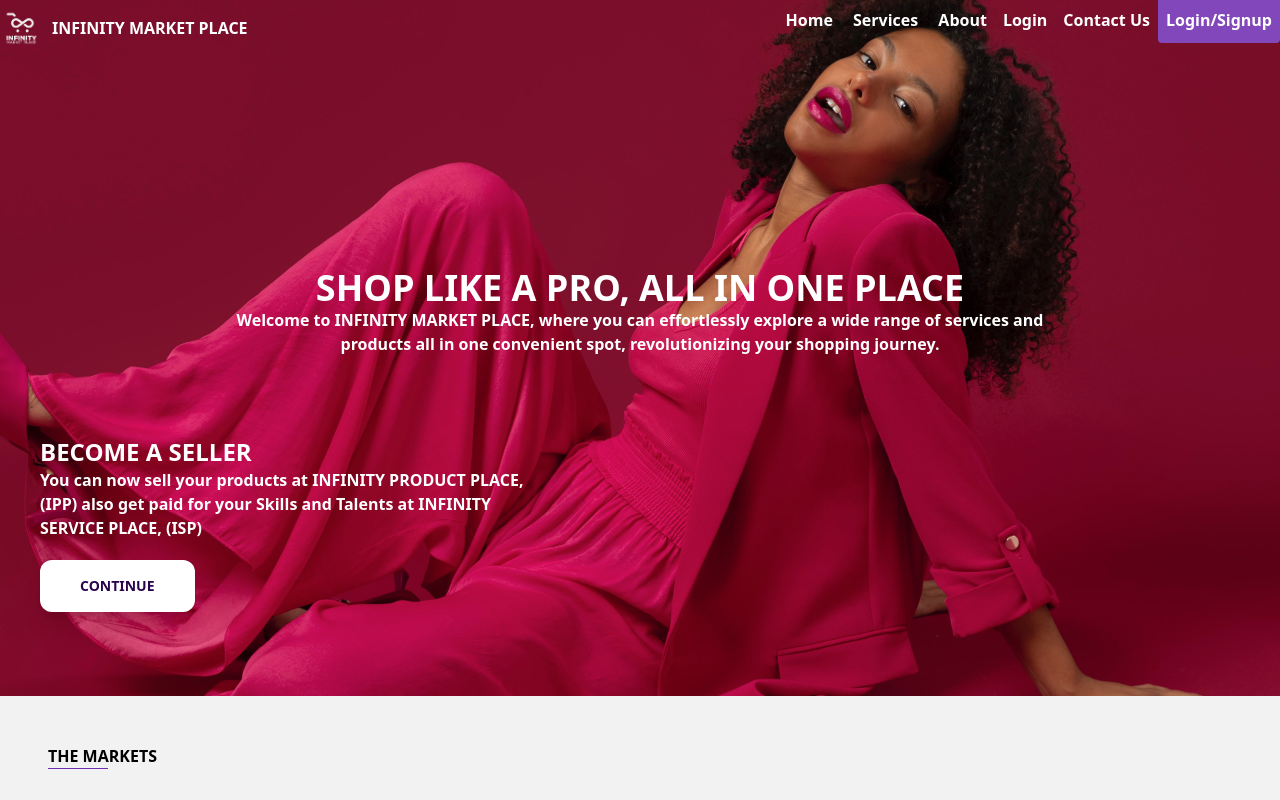
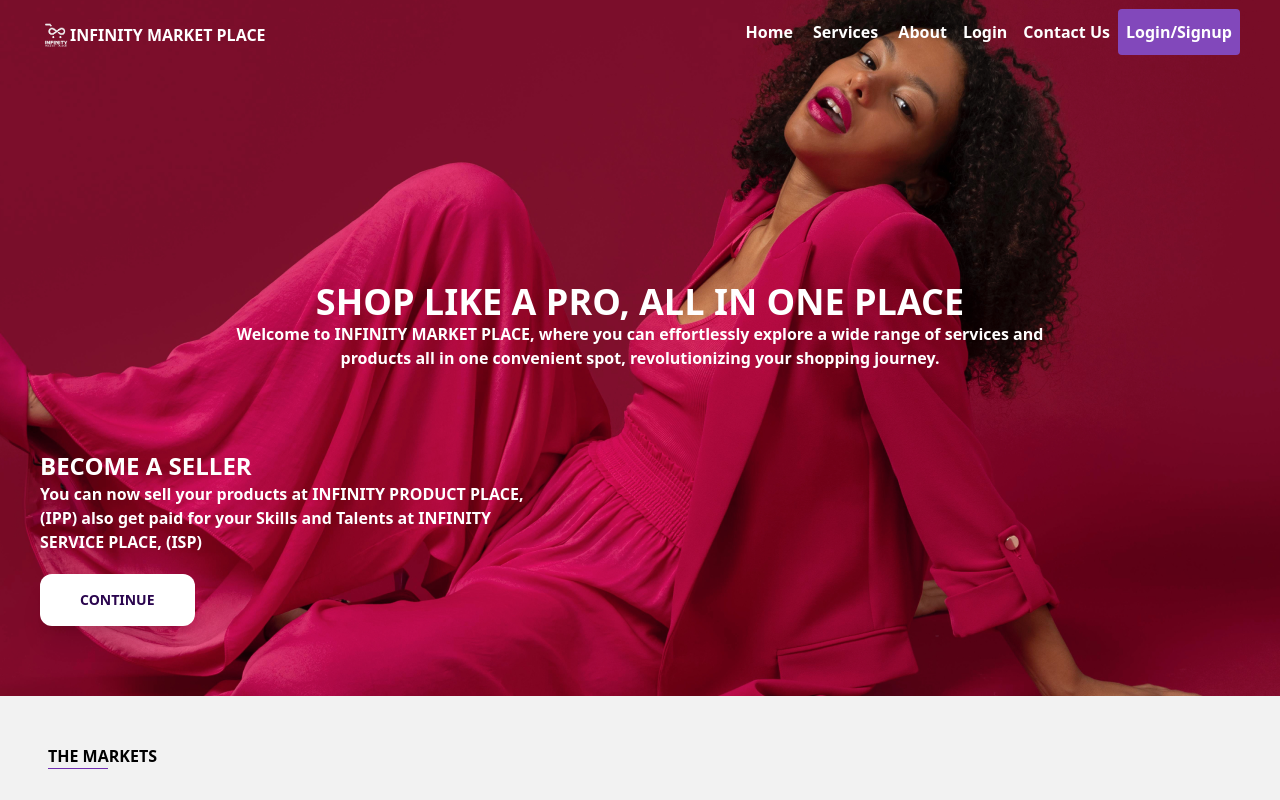
Before and after one commit to O-GDev/InfinityProductMarket, a React (Vite) app: page / in a window 1280 px wide. Shown: the top 800 px of the page. Built offline with nearby package versions, Linux system fonts and the light colour scheme.

Commit message:
first commit

```diff
--- a/src/component/navmenu.jsx
+++ b/src/component/navmenu.jsx
@@ -5,10 +5,10 @@
   return (
     <><div>
       <nav>
-        <div className='flex py-2 pt-2' style={{ justifyContent: 'space-between' }}>
+        <div className='flex px-10 my-5' style={{ justifyContent: 'space-between' }}>
           <div className='flex flex-row'>
-            <img src='/assets/logo.png' style={{ width: '40px', height: '40px' }} />
-            <h3 className="font-primary font-semibold flex flex-row self-center justify-center mx-3 ">INFINITY MARKET PLACE</h3>
+            <img src='/assets/logo.png' style={{ width: '30px', height: '30px' }} />
+            <h3 className="font-primary font-semibold flex flex-row self-center justify-center">INFINITY MARKET PLACE</h3>
           </div>
           <ul className="inline">
             <li className="inline px-2 font-primary font-semibold"><Link to='/'>Home</Link> </li>
```
